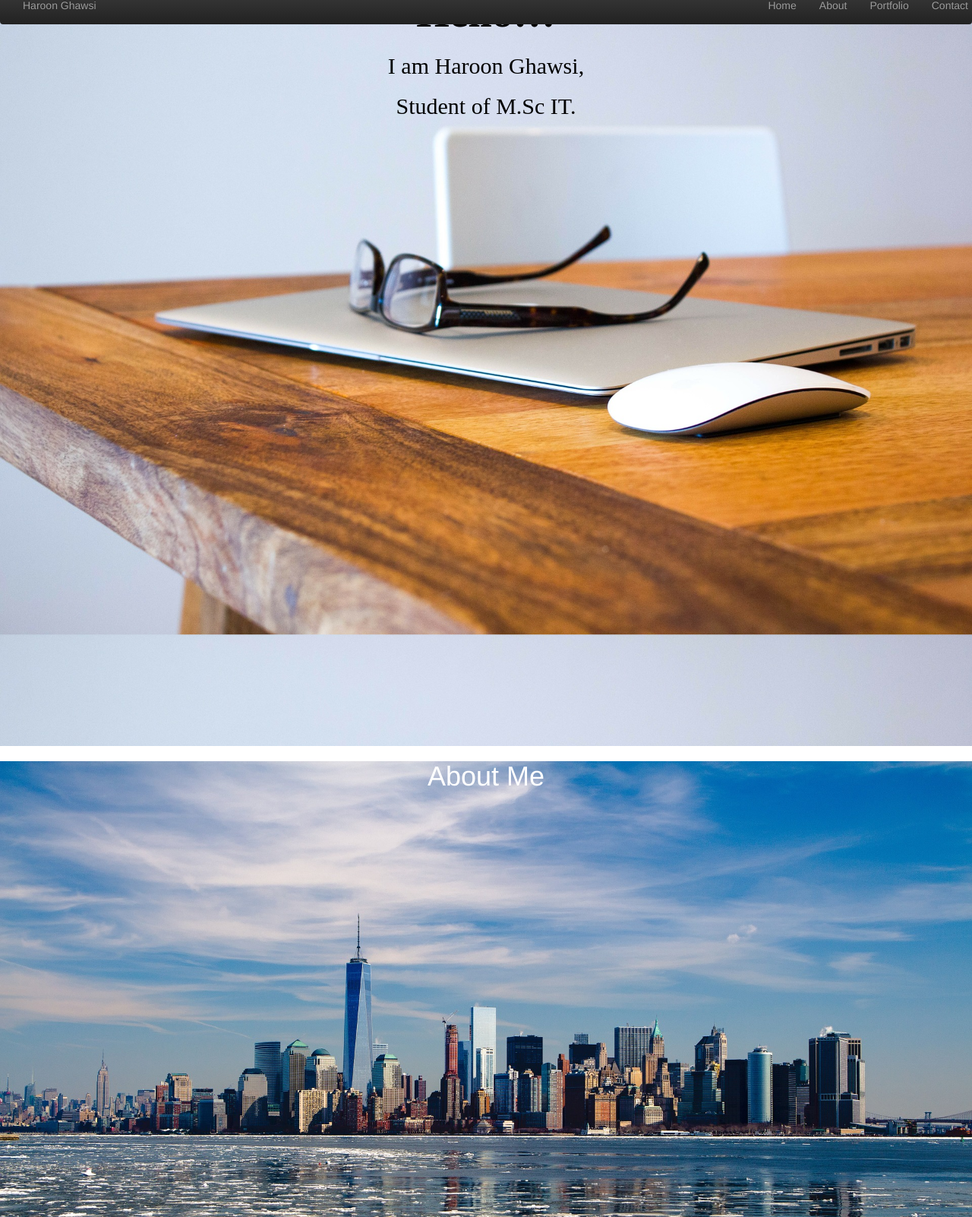
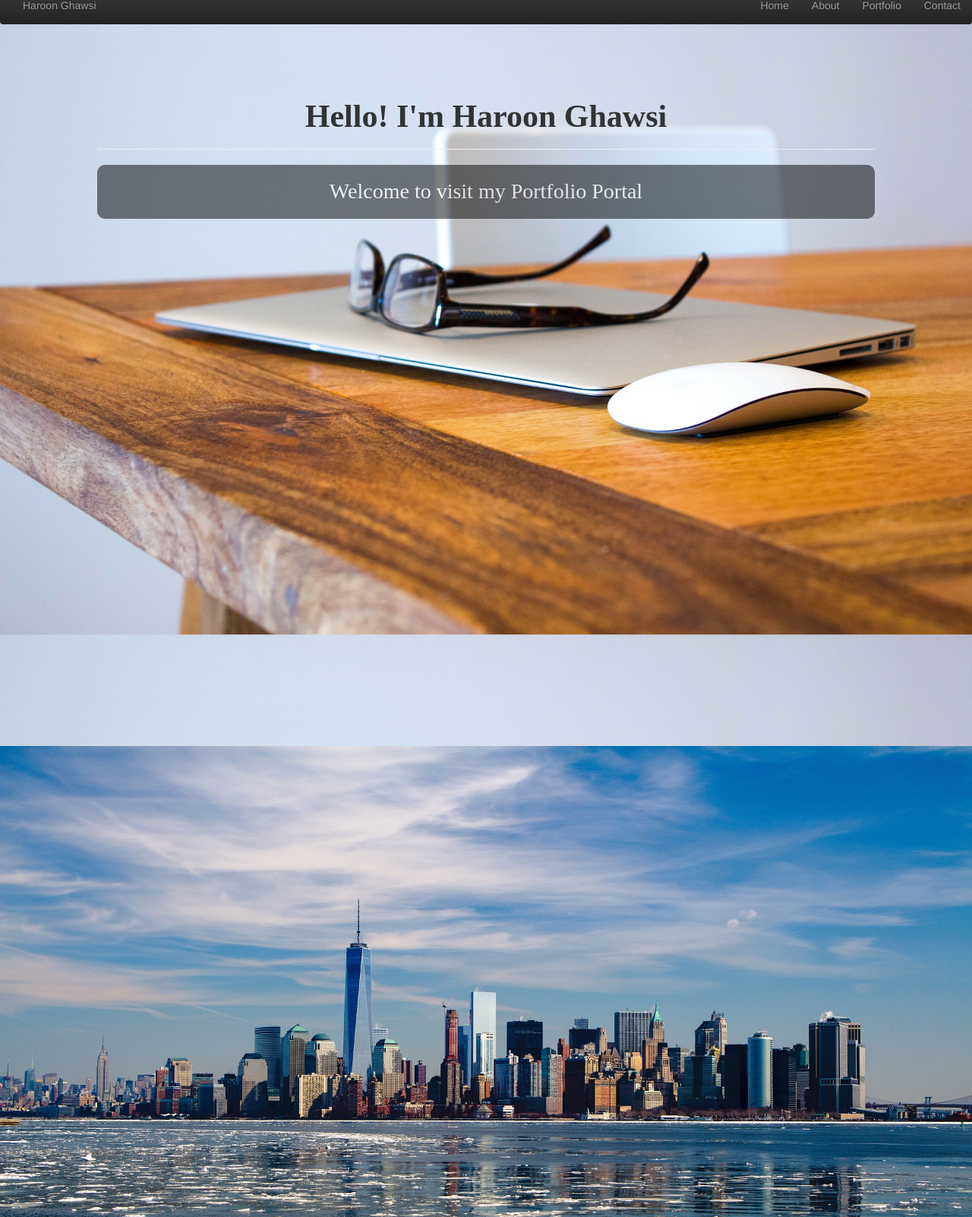
Before and after one commit to HaroonGhawsi/MyPortfolio, a plain HTML site: page index.html in a window 1280 px wide. Shown: the part 18-1620 px from the top of the page at 76% size. Drawn offline with nearby package versions, Linux system fonts and the light colour scheme.

Commit message:
Main Page Updated

```diff
--- a/Styles/index.css
+++ /dev/null
@@ -1,80 +0,0 @@
-#pg4 {
-    background: url('../images/3.jpg') no-repeat center center fixed;
-    -moz-background-size: cover;
-    -webkit-background-size: cover;
-    background-size: cover;
-    width: 100%;
-    height: 1000px;
-    text-align: center;
-    color: white;
-}
-#pg3 {
-    background: url('../images/2.jpg') no-repeat center center fixed;
-    -moz-background-size: cover;
-    -webkit-background-size: cover;
-    background-size: cover;
-    width: 100%;
-    height: 1000px;
-    text-align: center;
-    color: white;
-}
-#pg2 {
-    background-repeat: no-repeat;
-    background-position: center;
-    background-image: url('../images/1.jpg');
-    background-attachment: fixed;
-    -moz-background-size: cover;
-    -webkit-background-size: cover;
-    background-size: cover;
-    width: 100%;
-    height: 1000px;
-    text-align: center;
-    color: white;
-
-}
-#pg1 {
-    background: url('../images/4.jpg') no-repeat center center fixed;
-    -moz-background-size: cover;
-    -webkit-background-size: cover;
-    background-size: cover;
-    width: 100%;
-    height: 1000px;
-
-
-}
-#content, #hello{
-    font-weight: bold;
-    font-size: 2em;
-    margin-top: auto;
-    font-family: serif;
-    color: ThreeDDarkShadow;
-    text-align: center;
-    text-shadow: black;
-    padding: 2px;
-
-}
-
-nav {
-    width: 100%;
-    position: relative;
-}
-.nav1 {
-    min-width: 165px;
-    position: absolute;
-    right: 5px;
-}
-#footer{
-    text-align: center;
-    font-family: sans-serif;
-    font-weight: bold;
-    background-color: beige;
-    width: 100%;
-    height: 200px;
-}
-.btn-group{
-    text-color: whitesmoke;
-
-}
-.fixed-nav-bar{
-    position: fixed;
-}
--- /dev/null
+++ b/Styles/main.css
@@ -0,0 +1,83 @@
+#pg1{
+    background-image: url('../images/4.jpg');
+    background-repeat: no-repeat;
+    background-position: center;
+    background-attachment: fixed;
+    -moz-background-size: cover;
+    -webkit-background-size: cover;
+    background-size: cover;
+    width: 100%;
+    height: 1000px;
+	padding: 10%;
+	text-align: center;
+}
+
+#pg2{
+    background-image: url('../images/1.jpg');
+    background-repeat: no-repeat;
+    background-position: center;
+    background-attachment: fixed;
+    -moz-background-size: cover;
+    -webkit-background-size: cover;
+    background-size: cover;
+    width: 100%;
+    height: 1000px;
+}
+
+#pg3{
+    background-image: url('../images/2.jpg');
+    background-repeat: no-repeat;
+    background-position: center;
+    background-attachment: fixed;
+    -moz-background-size: cover;
+    -webkit-background-size: cover;
+    background-size: cover;
+    width: 100%;
+    height: 1000px;
+}
+#pg4{
+    background-image: url('../images/3.jpg');
+    background-repeat: no-repeat;
+    background-position: center;
+    background-attachment: fixed;
+    -moz-background-size: cover;
+    -webkit-background-size: cover;
+    background-size: cover;
+    width: 100%;
+    height: 1000px;
+}
+
+nav {
+    width: 100%;
+}
+.nav1 {
+    min-width: 165px;
+    right: 5px;
+}
+
+
+.fixed-nav-bar{
+    position: fixed;
+}
+#content{
+
+}
+
+h1{
+	font-family: alice;
+	font-weight: bold;
+	font-size: 3em;
+}
+
+h2{
+	font-family: Serif;
+	font-size: 2em;
+	text-color: white;
+	border: 1px;
+	padding: 20px;
+	background-color: black;
+	border-radius: 10px;
+	color: white;
+	filter: alpha(opacity=50%);
+	opacity: 0.5;
+}
--- a/index.html
+++ b/index.html
@@ -12,10 +12,10 @@
 
     <title>Haroon Ghawsi Portfolio</title>
     <meta name="viewport" content="width=device-width, initial-scale=1.0" />
-    <link rel="stylesheet" type="text/css" href="Styles/index.css" media="all" />
+    <link rel="stylesheet" type="text/css" href="Styles/main.css" media="all" />
 </head>
+
 <body>
-
 <nav class="nav navbar-inverse fixed-nav-bar">
     <div class="container-fluid">
         <form class="nav form-inline">
@@ -37,16 +37,20 @@
 </nav>
 
 <div id="pg1">
-        <div id="content">
-        <h1 id="hello">Hello!!!</h1>
-            <h2> I am Haroon Ghawsi,</h2>
-        <h2>Student of M.Sc IT.</h2>
+		<div id="h1">
+			<h1>Hello! I'm Haroon Ghawsi</h1>
 		</div>
+		<hr></hr>
+		<div>
+			<h2>Welcome to visit my Portfolio Portal</h2>
 		</div>
 
-    <div id="pg2"><h1>About Me</h1></div>
-    <div id="pg3"><h1>My Portfolio</h1></div>
-    <div id="pg4"><h1>Contact Me</h1></div>
-    <div id="footer">footer</div>
+</div>
+
+<div id="pg2"></div>
+<div id="pg3"></div>
+<div id="pg4"></div>
+
+
 </body>
 </html>
```
Also changed, not shown: images/sm.jpg (deleted). Lines whose indentation alone changed are shown as unchanged.
